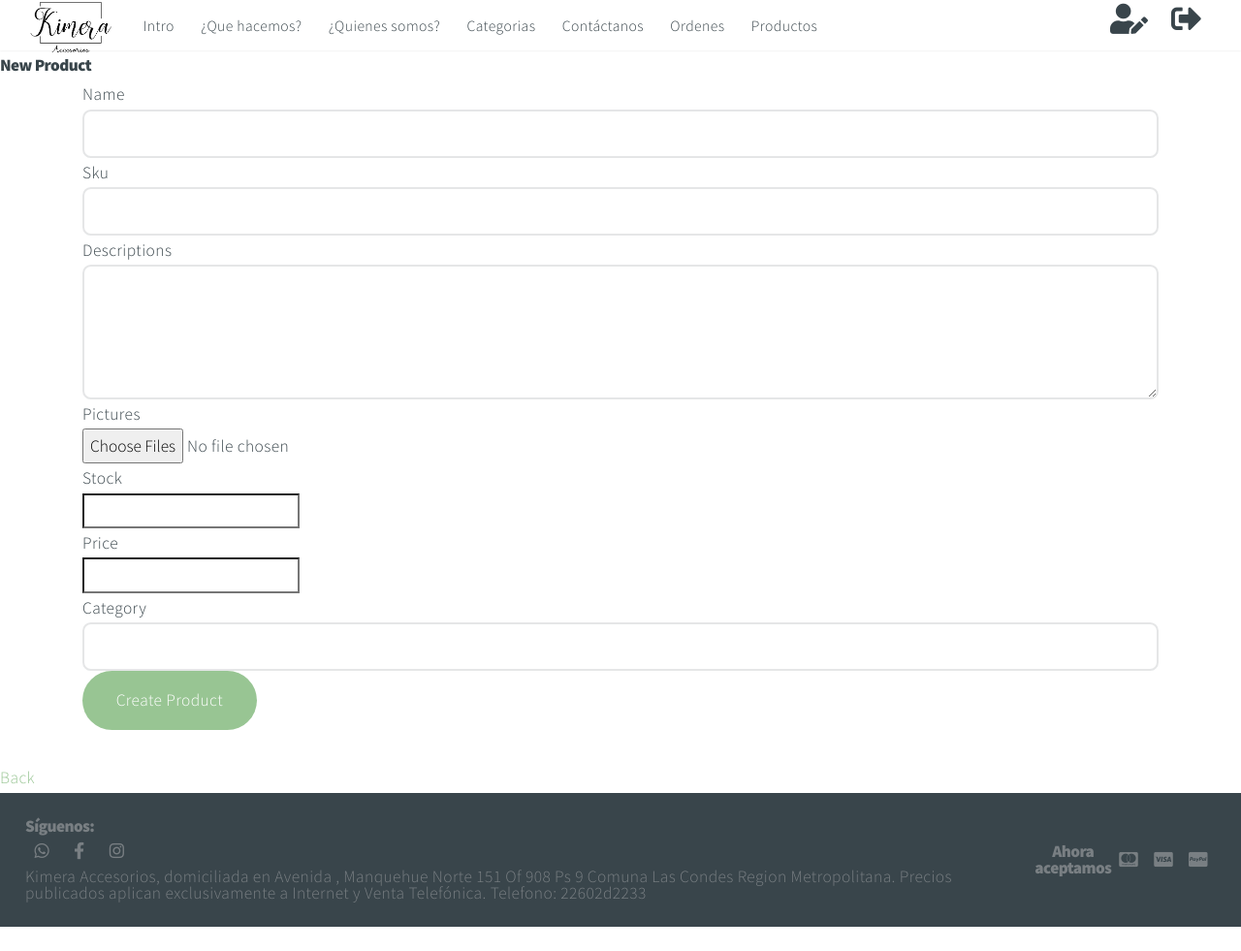
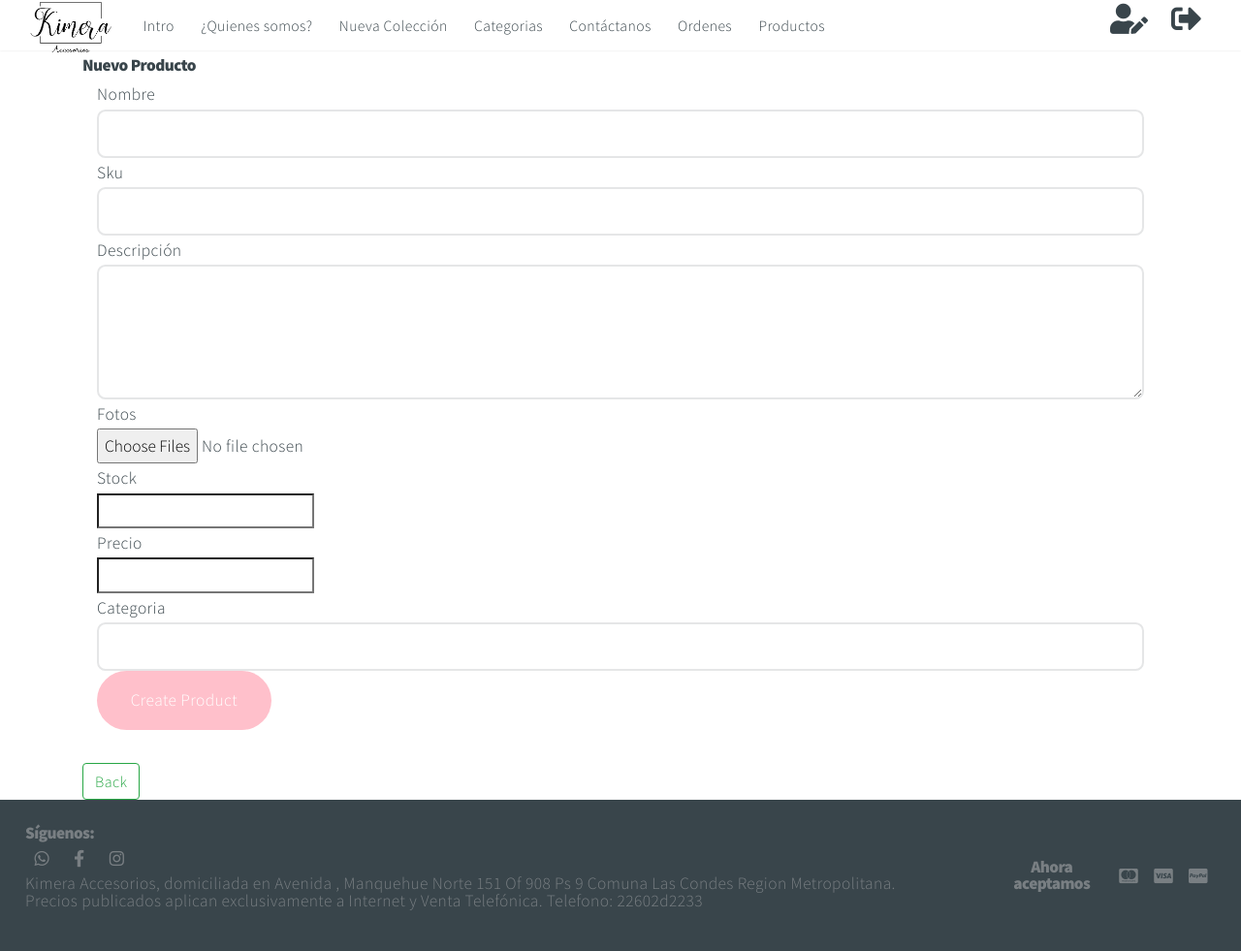
Before and after one commit to ruizender/kimera_accesories, a Rails app: page /products/new in a window 1280 px wide. Shown: the whole page at 97% size. Before the commit the page ends 956 px from the top, so only its background shows below. Run offline with Rails 7, Linux system fonts and the light colour scheme; the visitor is signed in with stand-in values (Sample User, id 1); data that the repository does not hold is empty; parts of the project's set-up code (start-up, migrations or seed data) failed here and were passed over; some libraries are stand-ins or nearby versions.

Commit message:
modify views show products

```diff
--- a/app/assets/stylesheets/application.css
+++ b/app/assets/stylesheets/application.css
@@ -16,17 +16,6 @@
 
 #more {display: none;}
 
-.imagen-logo{
-  display: inline-block;
-  box-sizing: border-box;
-  vertical-align: middle;
-  max-height: 100%;
-  max-width: 100%;
-  height: 6rem;
-  width: 6rem;
-  padding-top: 2px;
-  padding-bottom: 2px;
-}
 .logo {
   display: inline-block;
   box-sizing: border-box;
@@ -43,6 +32,14 @@
   box-sizing: border-box;
 }
 
+
+.photocard{
+  display: inline-block;
+  vertical-align: middle;
+  width: 286px;
+  height: 220px;
+}
+
 .image-footer{
   display: inline-block;
   vertical-align: middle;
--- a/app/assets/stylesheets/main.css
+++ b/app/assets/stylesheets/main.css
@@ -662,7 +662,7 @@ input, select, textarea {
 		-webkit-transition: background-color 0.2s ease-in-out;
 		-ms-transition: background-color 0.2s ease-in-out;
 		transition: background-color 0.2s ease-in-out;
-		background-color: #98c593;
+		background-color:#FFC0CB;
 		border: 0;
 		border-radius: 3.5em;
 		color: #ffffff;
@@ -719,7 +719,7 @@ input, select, textarea {
 		input[type="reset"]:hover,
 		.button:hover,
 		button:hover {
-			background-color: #a8cea4;
+			background-color:#FF69B4;
 		}
 
 		input[type="button"]:active,
@@ -727,7 +727,7 @@ input, select, textarea {
 		input[type="reset"]:active,
 		.button:active,
 		button:active {
-			background-color: #88bc82;
+			background-color: #FF69B4;
 		}
 
 		input[type="button"].style2,
--- a/app/models/product.rb
+++ b/app/models/product.rb
@@ -2,7 +2,7 @@ class Product < ApplicationRecord
   belongs_to :category
   has_many :shopping_carts, dependent: :destroy
   has_many :orders, through: :shopping_carts, dependent: :destroy
-  validates :name, :sku, :descriptions, :stock, :price, presence: true
+  validates :name, :sku, :descriptions, :stock, :price, :pictures, presence: true
   ratyrate_rateable "price"
   has_many_attached :pictures
 
--- a/app/views/devise/shared/_footer.html.erb
+++ b/app/views/devise/shared/_footer.html.erb
@@ -4,10 +4,11 @@
 			<a href="http://wa.link/o16a2f/" class="icon brands fa-whatsapp"> <span class="label">Whatsapp</span></a></li>
 			<li><a href="https://www.facebook.com/kimeraaccesorioscl" class="icon brands fa-facebook-f"><span class="label">Facebook</span></a></li>
 			<li><a href="https://instagram.com/kimera_accesorios?utm_medium=copy_link" class="icon brands fa-instagram"><span class="label">Instagram</span></a></li>
-						<li><span class="label">Kimera Accesorios, domiciliada en Avenida , Manquehue Norte 151 Of 908 Ps 9 Comuna Las Condes Region Metropolitana. Precios publicados aplican exclusivamente a Internet y Venta Telefónica. Telefono: 22602d2233</span></li>
+						<li><p class="label">Kimera Accesorios, domiciliada en Avenida , Manquehue Norte 151 Of 908 Ps 9 Comuna Las Condes Region Metropolitana.<br>Precios publicados aplican exclusivamente a Internet y Venta Telefónica. Telefono: 22602d2233</p></li>
 			</ul>
-      <h3 class="font-weight-bold text-center">Ahora aceptamos</h3></div>
+      <h3 class="font-weight-bold text-center">Ahora aceptamos</h3>
           <i class="fab fa-cc-mastercard p-2"></i>
           <i class="fab fa-cc-visa p-2" ></i>
           <i class="fab fa-cc-paypal p-2"></i>
+					</div>
 		</footer>
--- a/app/views/devise/shared/_navbar.html.erb
+++ b/app/views/devise/shared/_navbar.html.erb
@@ -13,8 +13,8 @@
 
             <ul>
               <li><a href="#intro">Intro</a></li>
-              <li><a href="#one">¿Que hacemos?</a></li>
-              <li><a href="#two">¿Quienes somos?</a></li>
+              <li><a href="#one">¿Quienes somos?</a></li>
+              <li><a href="#two">Nueva Colección</a></li>
               <li><a href="#work">Categorias</a></li>
               <li><a href="#contact">Contáctanos</a></li>
               <% if current_user && current_user.admin == true %>
--- a/app/views/products/_form.html.erb
+++ b/app/views/products/_form.html.erb
@@ -14,7 +14,7 @@
     <% end %>
 
     <div class="field">
-      <%= form.label :name %>
+      <%= form.label :Nombre %>
       <%= form.text_field :name %>
     </div>
 
@@ -24,28 +24,28 @@
     </div>
 
     <div class="field">
-      <%= form.label :descriptions %>
+      <%= form.label :Descripción %>
       <%= form.text_area :descriptions %>
     </div>
 
 
     <div class="field">
-      <%= form.label :pictures %>
+      <%= form.label :Fotos %>
       <%= form.file_field :pictures, multiple: true %>
     </div>
 
     <div class="field">
-      <%= form.label :stock %>
+      <%= form.label :Stock %>
       <%= form.number_field :stock %>
     </div>
 
     <div class="field">
-      <%= form.label :Price %>
+      <%= form.label :Precio %>
       <%= form.number_field :price %>
     </div>
 
     <div class="field">
-      <%= form.label :category_id %>
+      <%= form.label :Categoria %>
         <%= form.collection_select :category_id, @categories, :id, :name %>
     </div>
 
--- a/app/views/products/new.html.erb
+++ b/app/views/products/new.html.erb
@@ -1,5 +1,7 @@
-<h1>New Product</h1>
+<div class=container>
+<h1>Nuevo Producto</h1>
 
 <%= render 'form', product: @product %>
 
-<%= link_to 'Back', products_path %>
+<%= link_to 'Back', products_path, class:"btn btn-outline-success" %>
+</div>
--- a/config/locales/devise.en.yml
+++ b/config/locales/devise.en.yml
@@ -14,7 +14,7 @@ en:
       last_attempt: "You have one more attempt before your account is locked."
       not_found_in_database: "Invalid %{authentication_keys} or password."
       timeout: "Your session expired. Please sign in again to continue."
-      unauthenticated: "You need to sign in or sign up before continuing."
+      unauthenticated: "Debe iniciar sesión o registrarse antes de continuar."
       unconfirmed: "You have to confirm your email address before continuing."
     mailer:
       confirmation_instructions:
```
Also changed, not shown: app/views/categories/new.html.erb (+5 -2 lines), app/views/home/index.html.erb (+13 -12 lines), app/views/products/index.html.erb (+8 -13 lines), app/views/products/show.html.erb (+18 -47 lines), app/views/user_notifier_mailer/send_signup_email.html.erb (renamed from app/views/user_notifier_mailer/send_signup_email.html copy.erb).
